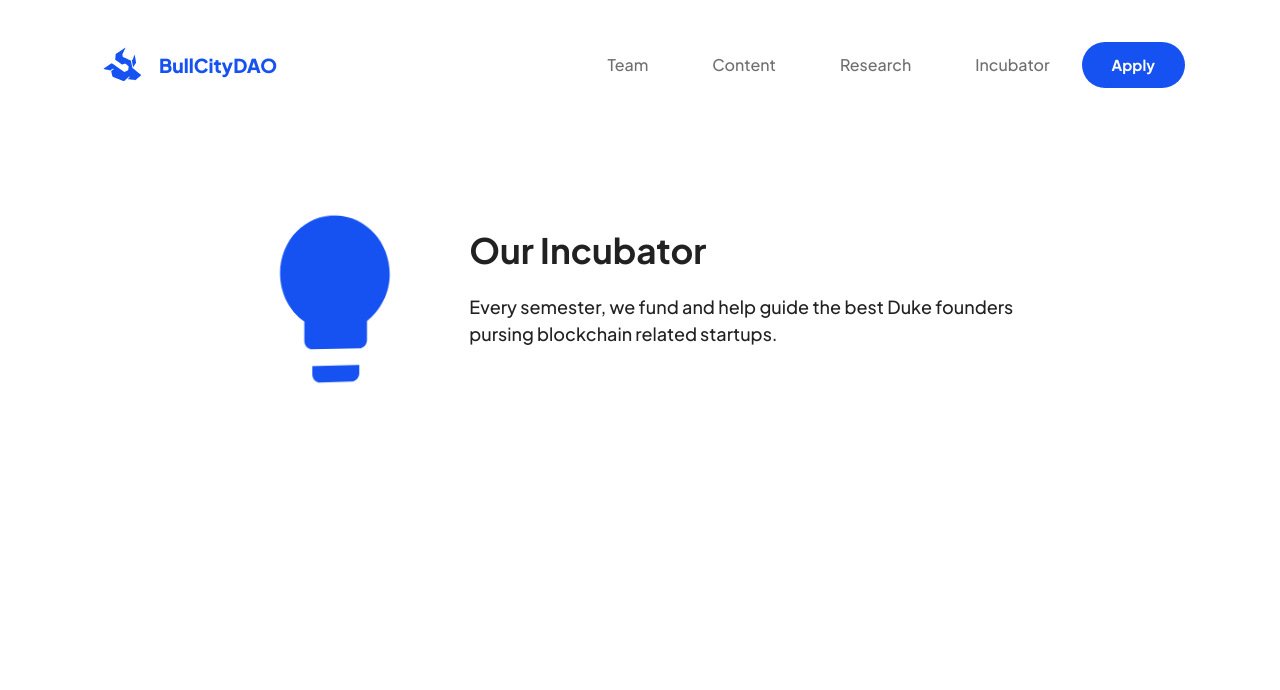
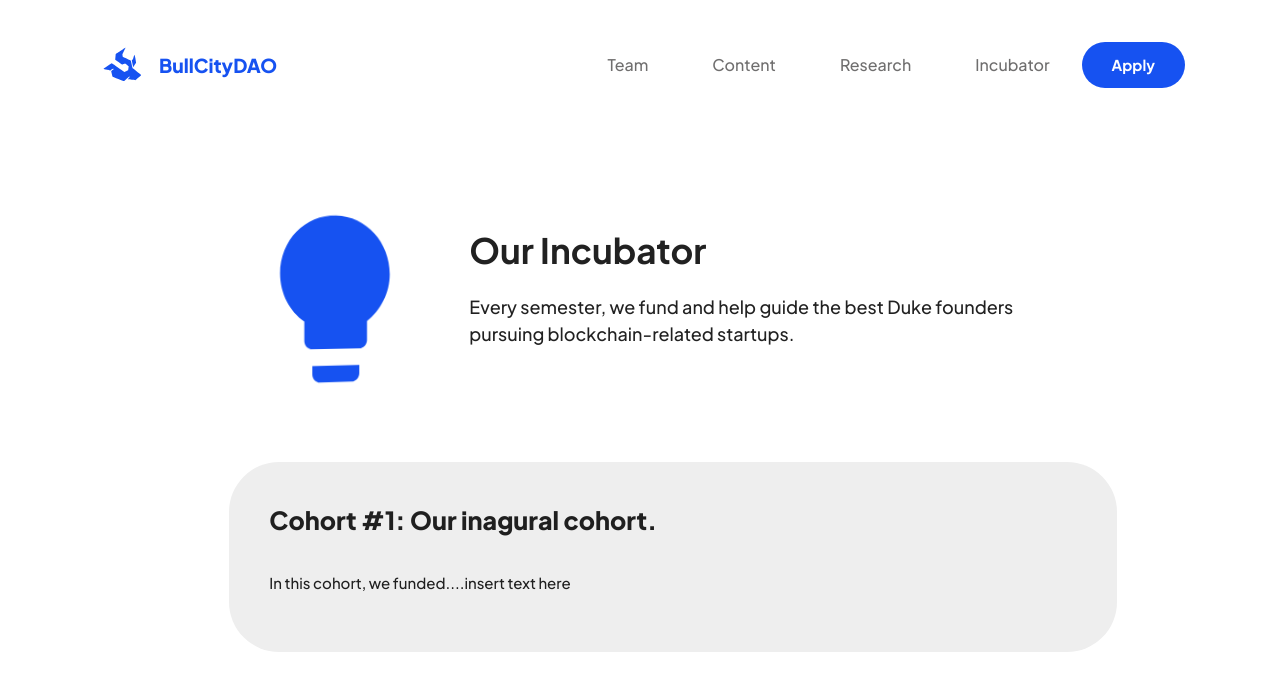
Before and after one commit to bharat-krishnan/bull-city-dao, a React (Create React App) app: page /contact in a window 1280 px wide. Shown: the top 690 px of the page. Built offline with nearby package versions, Linux system fonts and the light colour scheme.

Commit message:
Added a cohort title

```diff
--- /dev/null
+++ b/src/Components/Content/CohortTitle.js
@@ -0,0 +1,58 @@
+import React from 'react';
+import { Box, Grid, Container, Typography, useTheme } from '@mui/material';
+import { styled } from '@mui/system';
+
+const CohortTitle = ({ title, about }) => {
+  // Use theme for styles if necessary
+  const theme = useTheme();
+
+  // Styled components
+  const Title = styled(Typography)({
+    textAlign: 'left', // Aligning text to left, previously handled by align prop
+    fontSize: 25,
+    fontWeight: 800,
+  });
+
+  const About = styled(Typography)({
+    textAlign: 'justify',
+    fontSize: 15,
+    fontWeight: 500,
+    maxWidth: 750,
+  });
+
+  return (
+    <Box sx={{}}>
+      <Container>
+        <Grid container spacing={4}>
+          <Grid item md={2} />
+
+          <Grid
+            sx={{
+              marginBottom: { xs: 'none', md: '7%' },
+              backgroundColor: '#EEE',
+              padding: '50px',
+              borderRadius: '50px',
+            }}
+            item
+            md={9}
+          >
+            {/* Content previously handled by ContentText */}
+            <Box>
+              <Box sx={{ p: 1, display: 'flex', justifyContent: 'left' }}>
+                <Title>{title}</Title>
+              </Box>
+              <Box sx={{ p: 1 }}></Box>
+              <Box sx={{ p: 1, display: 'flex', justifyContent: 'left' }}>
+                <About>{about}</About>
+              </Box>
+            </Box>
+          </Grid>
+
+          <Grid item md={1} />
+        </Grid>
+      </Container>
+    </Box>
+  );
+};
+
+export default CohortTitle;
--- a/src/Pages/ComingSoon.js
+++ b/src/Pages/ComingSoon.js
@@ -1,22 +1,28 @@
-import React from 'react'
+import React from 'react';
 import Fade from 'react-reveal/Fade';
-import QuarterBreakS from '../Components/QuarterBreak/QuarterBreakS'
+import QuarterBreakS from '../Components/QuarterBreak/QuarterBreakS';
 import LightbulbIcon from '@mui/icons-material/Lightbulb';
-
+import CohortTitle from '../Components/Content/CohortTitle'
 
 const ComingSoon = () => {
+  return (
+    <div>
+      <Fade>
+        <QuarterBreakS
+          title="Our Incubator"
+          subtitle="Every semester, we fund and help guide the best Duke founders pursuing blockchain-related startups."
+          icon={<LightbulbIcon color='secondary' sx={{ fontSize: '200px' }} />}
+        />
+        {/* Using SubheadingS for consistent styling */}
 
-    return(
-        <div>
-            <Fade>
-            <QuarterBreakS
-                title = "Our Incubator"
-                subtitle = "Every semester, we fund and help guide the best Duke founders pursing blockchain related startups."
-                icon = {<LightbulbIcon color = 'secondary' sx={{ fontSize: "200px" }}/>}
-            />
-        </Fade>
-        </div>
-    )
+        <CohortTitle
+          title="Cohort #1: Our inagural cohort."
+          about="In this cohort, we funded....insert text here"
+        />
+
+      </Fade>
+    </div>
+  );
 }
 
-export default ComingSoon
+export default ComingSoon;
```
Also changed, not shown: src/Components/QuarterBreak/SubheadingS.js (added, +19 -0 lines).
